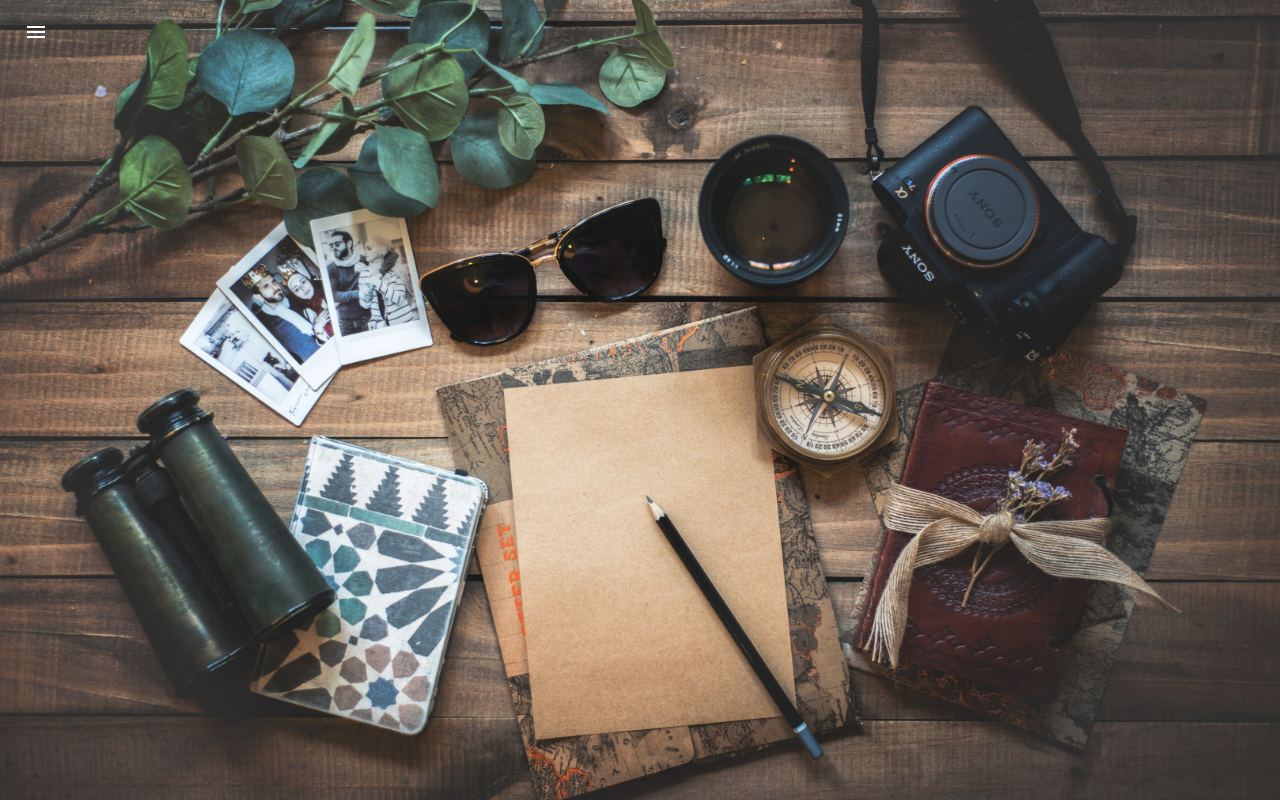
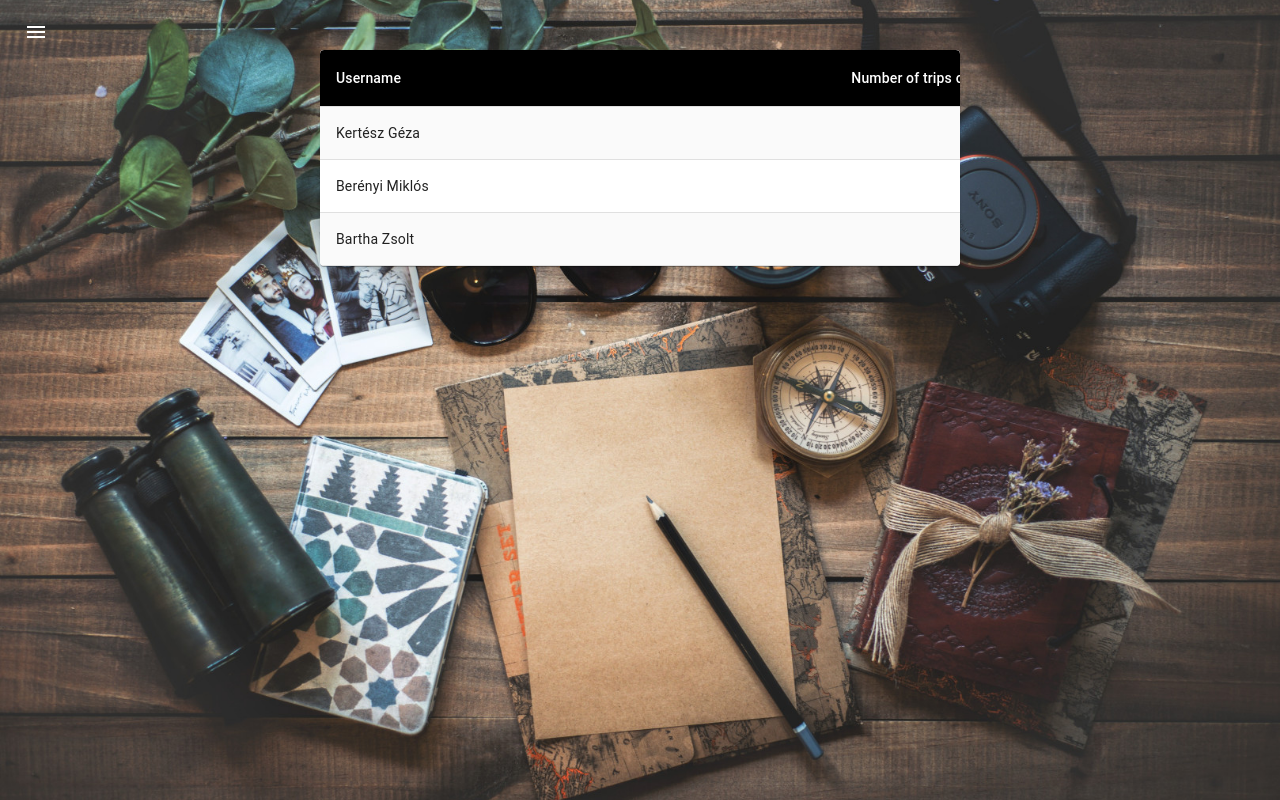
Before and after one commit to kadartibi/myway-frontend, a React (Create React App) app: page /admin in a window 1280 px wide. Built offline with nearby package versions, Linux system fonts and the light colour scheme; no server answers; the HTML template or start-up script is replaced by a standard one.

Commit message:
Add admin page

```diff
--- a/src/App.js
+++ b/src/App.js
@@ -7,6 +7,7 @@ import Completed from "./pages/Completed";
 import SignUp from "./pages/SignUp";
 import SignIn from "./pages/SignIn";
 import UserProfile from "./pages/UserProfile";
+import Admin from "./pages/Admin";
 import { Route, BrowserRouter as Router } from "react-router-dom";
 import { PlannedDaysProvider } from "./components/Context/PlannedDaysContext";
 import { NewTripProvider } from "./components/Context/NewTripContext";
@@ -37,6 +38,7 @@ export default function App() {
                     </MuiPickersUtilsProvider>
                     <Route path="/sign-up" component={SignUp} />
                     <Route path="/sign-in" component={SignIn} />
+                    <Route path="/admin" component={Admin} />
                     <Route path="/in-progress" component={InProgress} />
                     <Route path="/completed" component={Completed} />
                     <Route path="/user" component={UserProfile} />
--- a/src/components/MenuDrawer.js
+++ b/src/components/MenuDrawer.js
@@ -116,6 +116,12 @@ export default function MenuDrawer() {
             </ListItemIcon>
             <ListItemText primary="Logout" />
           </ListItem>
+          <ListItem button component={Link} to="/admin">
+            <ListItemIcon>
+              <HomeIcon />
+            </ListItemIcon>
+            <ListItemText primary="Admin" />
+          </ListItem>
           <Divider />
           <ListItem button component={Link} to="/">
             <ListItemIcon>
--- /dev/null
+++ b/src/pages/Admin.js
@@ -0,0 +1,84 @@
+import React from 'react';
+import { withStyles, makeStyles } from '@material-ui/core/styles';
+import Table from '@material-ui/core/Table';
+import TableBody from '@material-ui/core/TableBody';
+import TableCell from '@material-ui/core/TableCell';
+import TableContainer from '@material-ui/core/TableContainer';
+import TableHead from '@material-ui/core/TableHead';
+import TableRow from '@material-ui/core/TableRow';
+import Paper from '@material-ui/core/Paper';
+import Card from "@material-ui/core/Card";
+
+
+const StyledTableCell = withStyles((theme) => ({
+  head: {
+    backgroundColor: theme.palette.common.black,
+    color: theme.palette.common.white,
+  },
+  body: {
+    fontSize: 14,
+  },
+}))(TableCell);
+
+const StyledTableRow = withStyles((theme) => ({
+  root: {
+    '&:nth-of-type(odd)': {
+      backgroundColor: theme.palette.background.default,
+    },
+  },
+}))(TableRow);
+
+function createTestData(name, trips) {
+  return { name, trips };
+}
+
+const rows = [
+  createTestData('Kertész Géza', 4),
+  createTestData('Berényi Miklós', 5),
+  createTestData('Bartha Zsolt', 6),
+];
+
+const useStyles = makeStyles({
+  table: {
+    minWidth: 700,
+  },
+  root: {
+    marginTop: "50px",
+    margin: "auto",
+    maxWidth: "50%",
+    minWidth: "300",
+    textAlign: "center"
+  },
+  content: {
+    display: "inline-block"
+  }
+});
+
+export default function Admin() {
+  const classes = useStyles();
+
+  return (
+    <Card className={classes.root}>
+    <TableContainer component={Paper}>
+      <Table className={classes.table} aria-label="customized table">
+        <TableHead>
+          <TableRow>
+            <StyledTableCell>Username</StyledTableCell>
+            <StyledTableCell align="right">Number of trips created</StyledTableCell>
+          </TableRow>
+        </TableHead>
+        <TableBody>
+          {rows.map((row) => (
+            <StyledTableRow key={row.name}>
+              <StyledTableCell component="th" scope="row">
+                {row.name}
+              </StyledTableCell>
+              <StyledTableCell align="right">{row.trips}</StyledTableCell>
+            </StyledTableRow>
+          ))}
+        </TableBody>
+      </Table>
+    </TableContainer>
+    </Card>
+  );
+}
```
